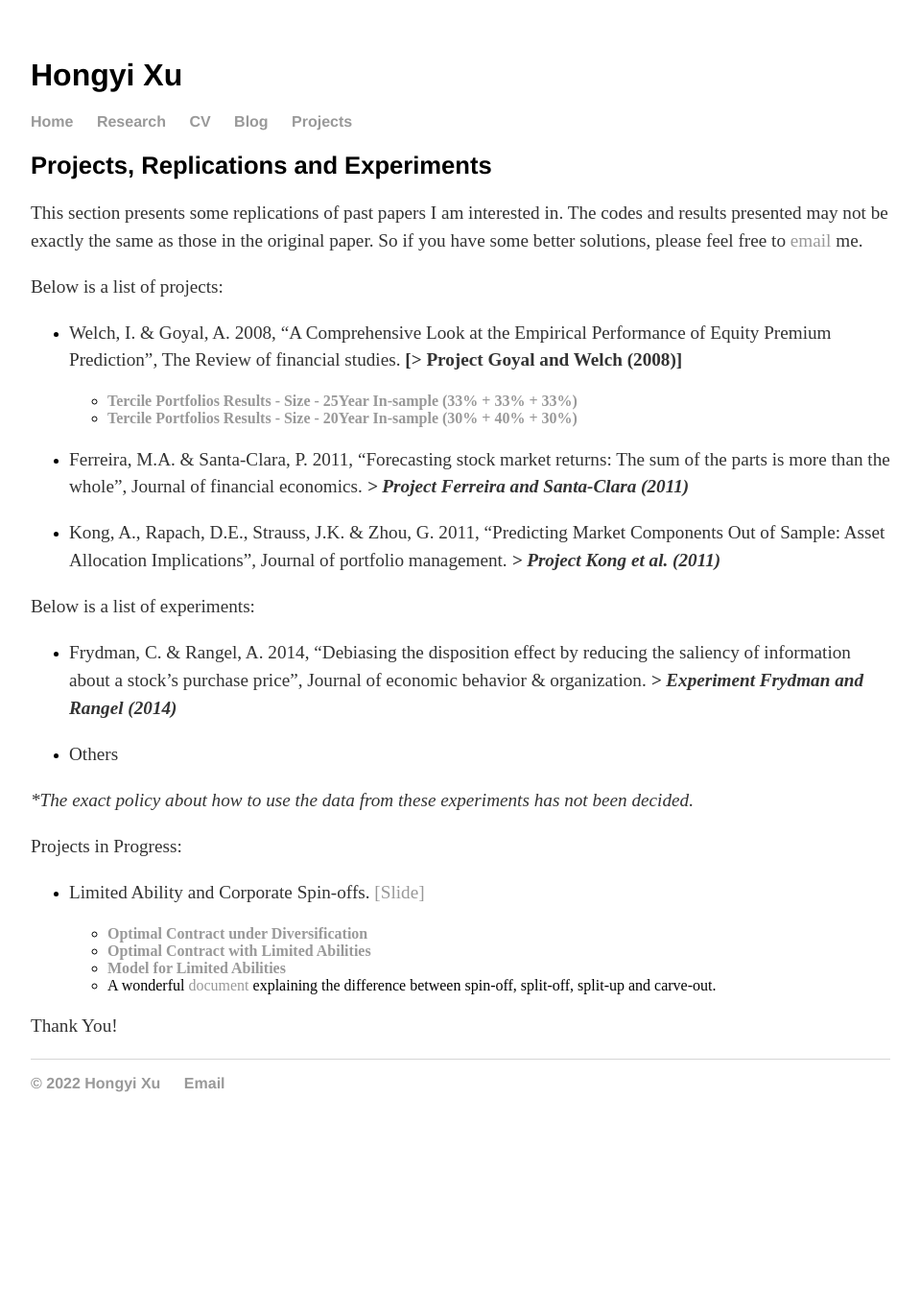
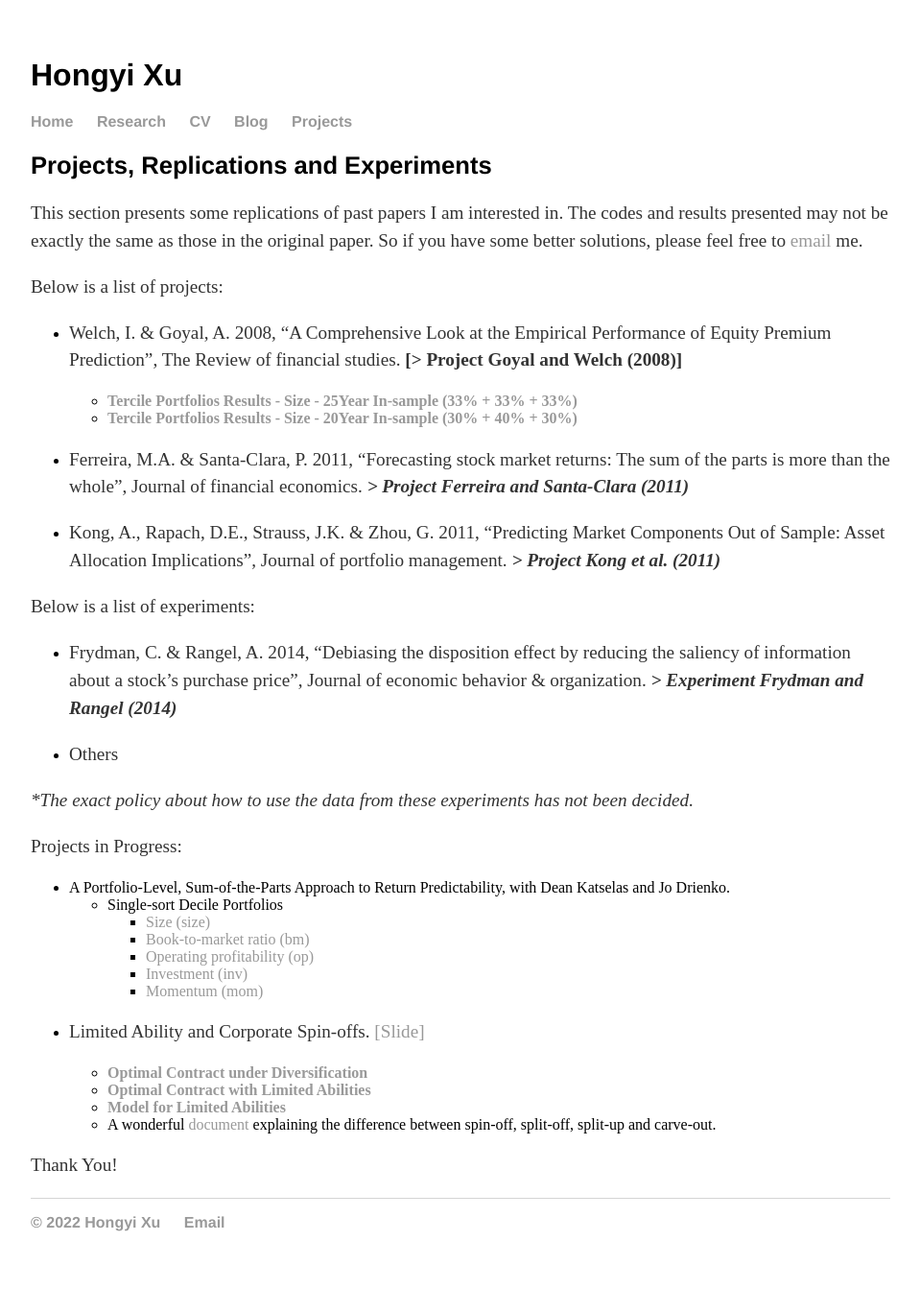
Before and after one commit to hongyileoxu/hongyileoxu.github.io, a Jekyll site: the page built from projects/index.md, in a window 1280 px wide. Shown: the whole page at 96% size, without its empty margins (160-1119 px from the left). Built offline with Jekyll 4.4.1, drawn with Linux system fonts in a browser that asks for light colours; before the commit the page ends 1198 px from its top, so only the background shows below that.

Commit message:
Update index.md
Adding decile portfolio analyses

```diff
--- a/projects/index.md
+++ b/projects/index.md
@@ -26,6 +26,14 @@ _*The exact policy about how to use the data from these experiments has not been
 
 Projects in Progress:
 
+- A Portfolio-Level, Sum-of-the-Parts Approach to Return Predictability, with Dean Katselas and Jo Drienko.
+    - Single-sort Decile Portfolios
+        + [Size (size)](https://hongyileoxu.github.io/research/Xu_et_al_2022/Deciles/Xu_2022_v4.1_Deciles_Size.html)
+        + [Book-to-market ratio (bm)](https://hongyileoxu.github.io/research/Xu_et_al_2022/Deciles/Xu_2022_v4.1_Deciles_bm.html)
+        + [Operating profitability (op)](https://hongyileoxu.github.io/research/Xu_et_al_2022/Deciles/Xu_2022_v4.1_Deciles_op.html)
+        + [Investment (inv)](https://hongyileoxu.github.io/research/Xu_et_al_2022/Deciles/Xu_2022_v4.1_Deciles_Inv.html)
+        + [Momentum (mom)](https://hongyileoxu.github.io/research/Xu_et_al_2022/Deciles/Xu_2022_v4.1_Deciles_mom.html)
+
 -  Limited Ability and Corporate Spin-offs. [[Slide]](https://hongyileoxu.github.io/research/TCP_Project/Coporate_Spinoff_v1.pdf)
 
     - **[Optimal Contract under Diversification](https://hongyileoxu.github.io/research/TCP_Project/TCP_Project_Premodel.html)**
```
